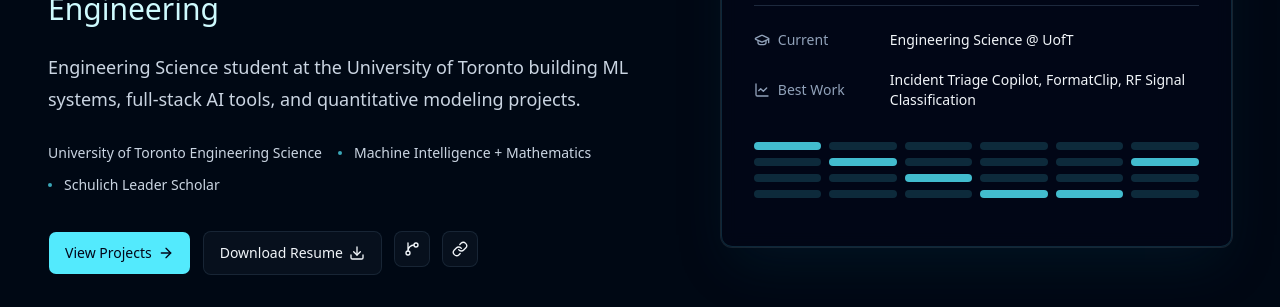
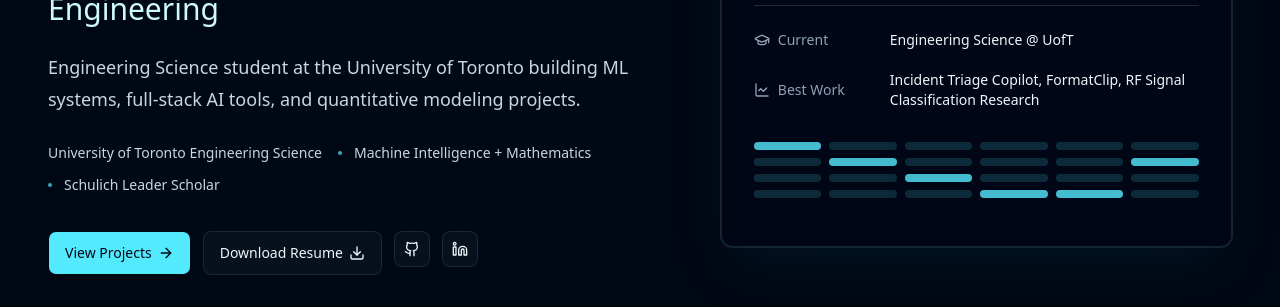
Before and after one commit to Jakey794/jacob-portfolio, a Next.js app: page / in a window 1280 px wide. Shown: the part 301-608 px from the top of the page. Built offline with nearby package versions, Linux system fonts and the light colour scheme.

Commit message:
Use brand social icons in hero

```diff
--- a/components/hero.tsx
+++ b/components/hero.tsx
@@ -5,9 +5,9 @@ import {
   ArrowRight,
   Cpu,
   Download,
-  GitBranch,
+  Github,
   GraduationCap,
-  Link as LinkIcon,
+  Linkedin,
   LineChart,
 } from "lucide-react";
 
@@ -103,7 +103,7 @@ export function Hero() {
                 />
               }
             >
-              <GitBranch aria-hidden="true" />
+              <Github aria-hidden="true" />
             </Button>
             <Button
               size="icon-lg"
@@ -119,7 +119,7 @@ export function Hero() {
                 />
               }
             >
-              <LinkIcon aria-hidden="true" />
+              <Linkedin aria-hidden="true" />
             </Button>
           </div>
         </motion.div>
@@ -164,7 +164,7 @@ export function Hero() {
                   </dt>
                   <dd className="font-medium text-slate-100">
                     Incident Triage Copilot, FormatClip, RF Signal
-                    Classification
+                    Classification Research
                   </dd>
                 </div>
               </dl>
```
